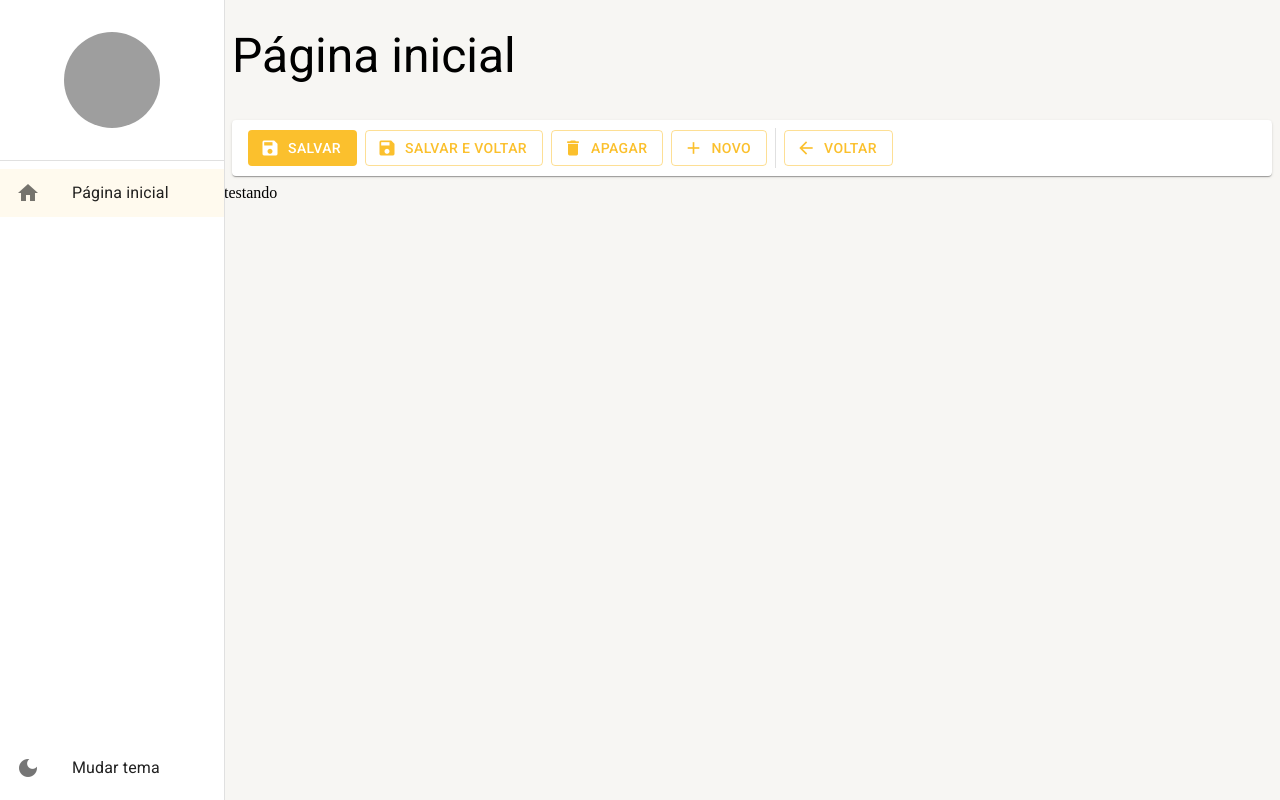
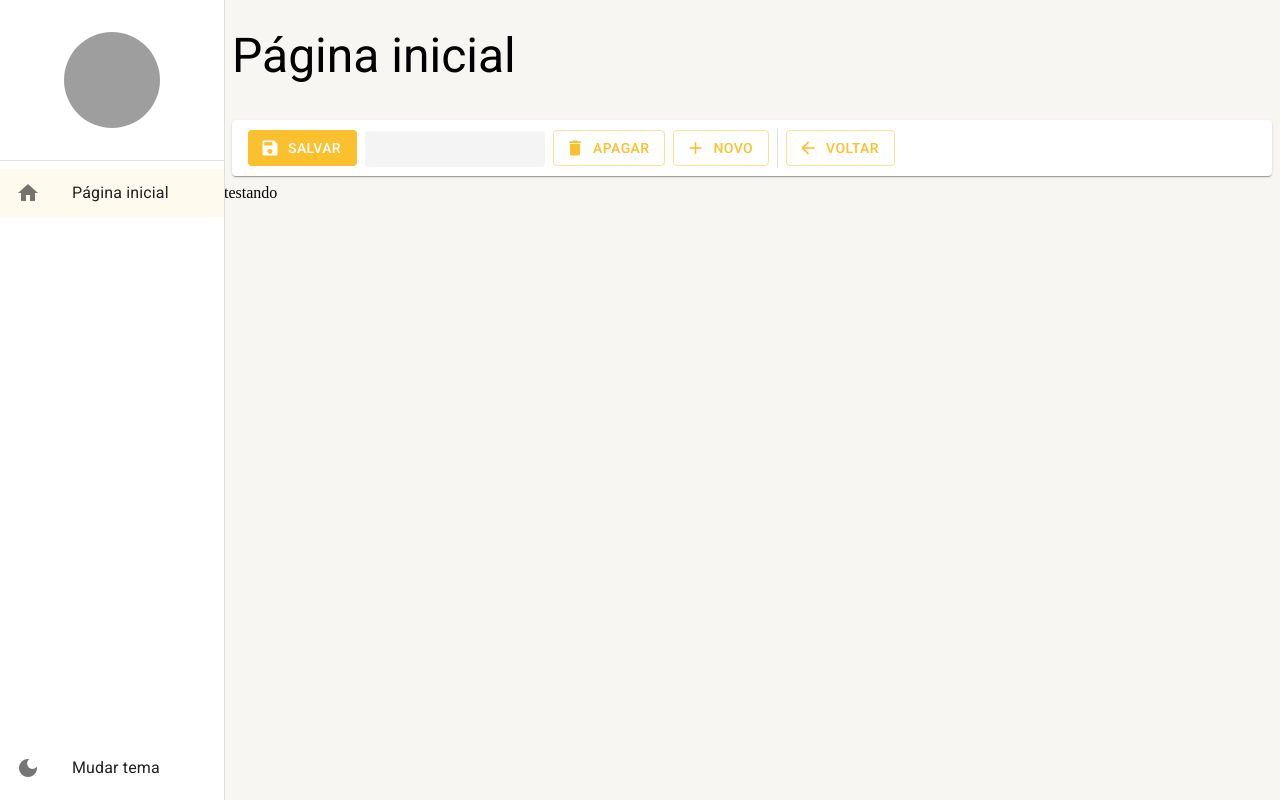
Before and after one commit to MarcosPauloo/curso-material-ui-app, a React (Create React App) app: page /pagina-inicial in a window 1280 px wide. Built offline with nearby package versions, Linux system fonts and the light colour scheme; grey boxes are pictures that could not be loaded.

Commit message:
feat: adicionado os botoes carregando

```diff
--- a/src/pages/dasehboard/Dashboard.tsx
+++ b/src/pages/dasehboard/Dashboard.tsx
@@ -5,7 +5,7 @@ export const Dashboard = ()=>{
     return(
         <LayoutBaseDePagina
             titulo="Página inicial"
-            barraDeFerramentas={<FerramentasDeDetalhes mostrarBotaoSalvarEFechar/>}
+            barraDeFerramentas={<FerramentasDeDetalhes mostrarBotaoSalvarEFechar mostrarBotaoSalvarEFecharCarregando/>}
         >
             testando
         </LayoutBaseDePagina>
--- a/src/shared/components/ferramentas-de-detalhe/FerramentasDeDetalhe.tsx
+++ b/src/shared/components/ferramentas-de-detalhe/FerramentasDeDetalhe.tsx
@@ -1,4 +1,4 @@
-import {Box, Paper, useTheme, Button, Icon, Divider} from '@mui/material';
+import {Box, Paper, useTheme, Button, Icon, Divider, Skeleton} from '@mui/material';
 
 interface IFerramentasDeDetalhesProps{
     textoBotaoNovo?: string;
@@ -8,6 +8,12 @@ interface IFerramentasDeDetalhesProps{
     mostrarBotaoApagar?: boolean;
     mostrarBotaoSalvar?: boolean;
     mostrarBotaoSalvarEFechar?: boolean;
+
+    mostrarBotaoNovoCarregando?: boolean;
+    mostrarBotaoVoltarCarregando?: boolean;
+    mostrarBotaoApagarCarregando?: boolean;
+    mostrarBotaoSalvarCarregando?: boolean;
+    mostrarBotaoSalvarEFecharCarregando?: boolean;
 
     aoClicarEmNovo?: () => void;
     aoClicarEmVoltar?: () => void;
@@ -23,6 +29,12 @@ export const FerramentasDeDetalhes: React.FC<IFerramentasDeDetalhesProps> = ({
     mostrarBotaoApagar = true,
     mostrarBotaoSalvar = true,
     mostrarBotaoSalvarEFechar = false,
+
+    mostrarBotaoNovoCarregando = false,
+    mostrarBotaoVoltarCarregando = false,
+    mostrarBotaoApagarCarregando = false,
+    mostrarBotaoSalvarCarregando = false,
+    mostrarBotaoSalvarEFecharCarregando = false,
 
     aoClicarEmNovo,
     aoClicarEmVoltar,
@@ -43,7 +55,7 @@ export const FerramentasDeDetalhes: React.FC<IFerramentasDeDetalhesProps> = ({
             component={Paper}
             height={theme.spacing(5)}
         >
-            {mostrarBotaoSalvar && (<Button
+            {(mostrarBotaoSalvar && !mostrarBotaoSalvarCarregando) && (<Button
                 color='primary'
                 disableElevation
                 variant='contained'
@@ -52,7 +64,10 @@ export const FerramentasDeDetalhes: React.FC<IFerramentasDeDetalhesProps> = ({
             >
                 Salvar
             </Button>)}
-            {mostrarBotaoSalvarEFechar && (<Button
+            {mostrarBotaoSalvarCarregando && (
+                <Skeleton width={110} height={60}/>
+            )}
+            {(mostrarBotaoSalvarEFechar && !mostrarBotaoSalvarEFecharCarregando) && (<Button
                 color='primary'
                 disableElevation
                 variant='outlined'
@@ -61,7 +76,10 @@ export const FerramentasDeDetalhes: React.FC<IFerramentasDeDetalhesProps> = ({
             >
                 Salvar e voltar
             </Button>)}
-            {mostrarBotaoApagar && (<Button
+            {mostrarBotaoSalvarEFecharCarregando && (
+            <Skeleton width={180} height={60}/>
+            )}
+            {(mostrarBotaoApagar && !mostrarBotaoApagarCarregando) && (<Button
                 color='primary'
                 disableElevation
                 variant='outlined'
@@ -70,7 +88,10 @@ export const FerramentasDeDetalhes: React.FC<IFerramentasDeDetalhesProps> = ({
             >
                 Apagar
             </Button>)}
-           {mostrarBotaoNovo && ( <Button
+            {mostrarBotaoApagarCarregando && (
+                <Skeleton width={110} height={60}/>
+            )}
+           {(mostrarBotaoNovo && !mostrarBotaoNovoCarregando) && ( <Button
                 color='primary'
                 disableElevation
                 variant='outlined'
@@ -79,8 +100,11 @@ export const FerramentasDeDetalhes: React.FC<IFerramentasDeDetalhesProps> = ({
             >
                 {textoBotaoNovo}
             </Button>)}
+            {mostrarBotaoNovoCarregando && (
+                <Skeleton width={110} height={60}/>
+            )}
             <Divider variant='middle' orientation='vertical'/>
-            {mostrarBotaoVoltar && (<Button
+            {(mostrarBotaoVoltar && !mostrarBotaoVoltarCarregando) && (<Button
                 color='primary'
                 disableElevation
                 variant='outlined'
@@ -89,6 +113,9 @@ export const FerramentasDeDetalhes: React.FC<IFerramentasDeDetalhesProps> = ({
             >
                 Voltar
             </Button>)}
+            {mostrarBotaoVoltarCarregando && (
+            <Skeleton width={110} height={60}/>
+            )}
         </Box>
     )
 }
```
